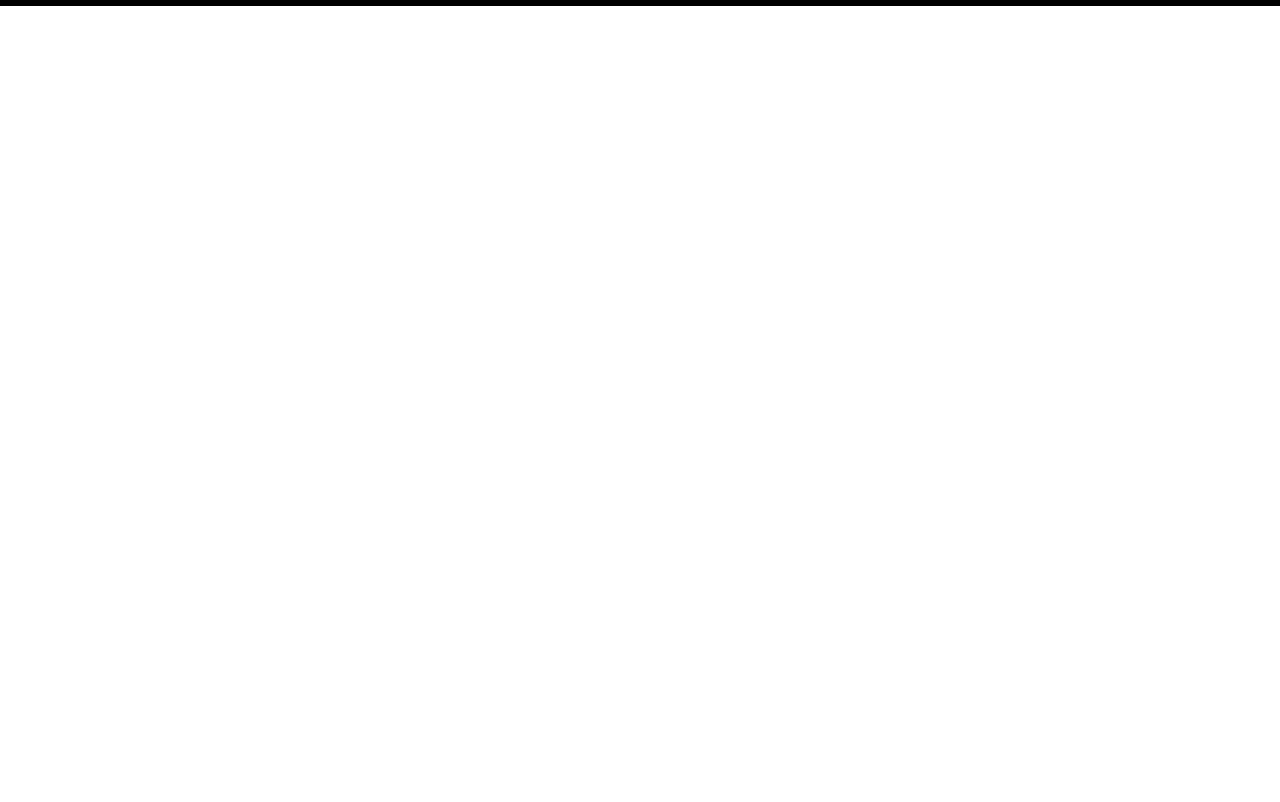
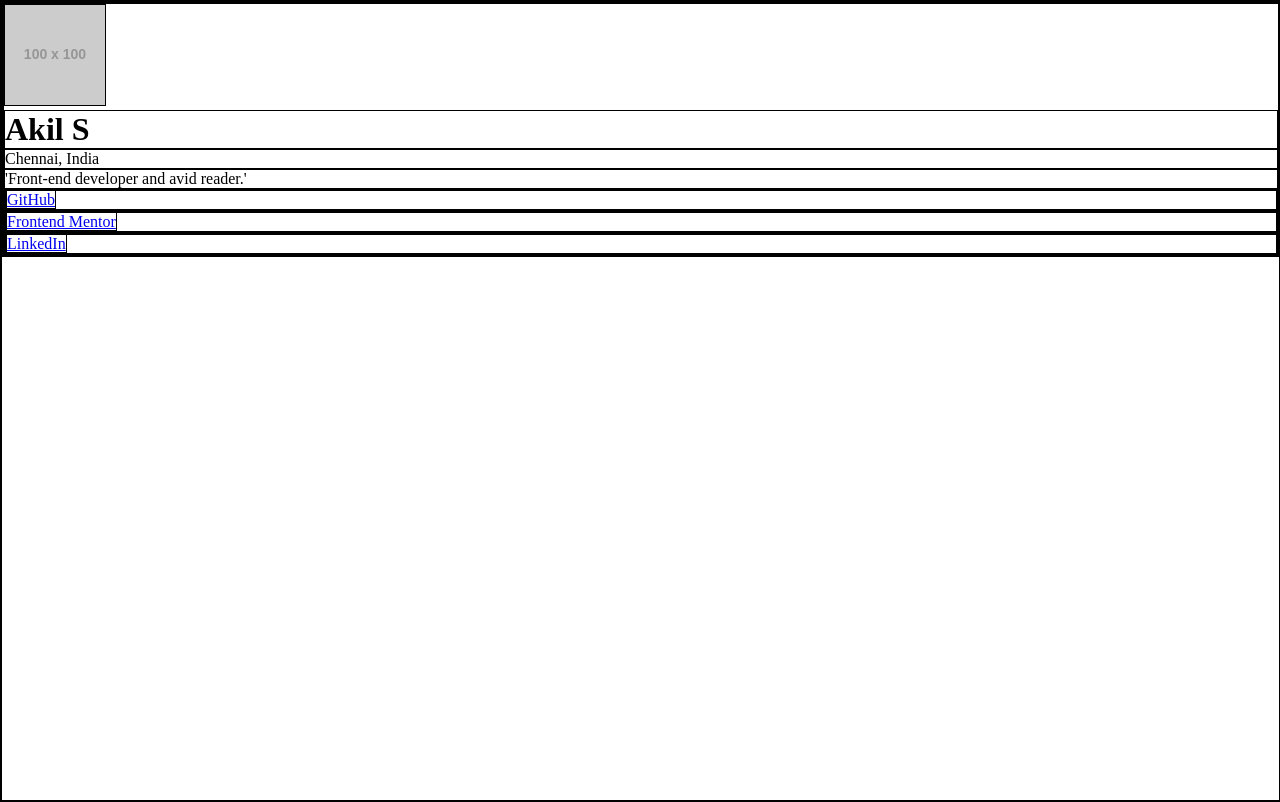
Before and after one commit to akil4/social_links_profile, a plain HTML site: page index.html in a window 1280 px wide. Drawn offline with Linux system fonts and the light colour scheme; placeholder pictures from the web are drawn by us.

Commit message:
add html elements to webpage

```diff
--- a/index.html
+++ b/index.html
@@ -4,11 +4,28 @@
     <meta charset="UTF-8">
     <meta name="viewport" content="width=device-width, initial-scale=1.0">
     <link rel="stylesheet" href="styles.css">
+    <link rel="preconnect" href="https://fonts.googleapis.com">
+    <link rel="preconnect" href="https://fonts.gstatic.com" crossorigin>
+    <link href="https://fonts.googleapis.com/css2?family=Ubuntu:ital,wght@0,300;0,400;0,500;0,700;1,300;1,400;1,500;1,700&display=swap" rel="stylesheet">
     <title>Social Links Profile</title>
 </head>
 <body>
     <main>
-
+        <div class="container">
+            <img src="https://placehold.co/100x100" alt="Profile picture">
+            <h1 class="bold">Akil S</h1>
+            <p class="address bold">Chennai, India</p>
+            <p class="description">'Front-end developer and avid reader.'</p>
+            <div class="element-container">
+                <p class="bold"><a href="https://github.com/akil4">GitHub</a></p>
+            </div>
+            <div class="element-container">
+                <p class="bold"><a href="https://www.frontendmentor.io/profile/akil4">Frontend Mentor</a></p>
+            </div>
+            <div class="element-container">
+                <p class="bold"><a href="https://www.linkedin.com/in/akil4/">LinkedIn</a></p>
+            </div>
+        </div>
     </main>
 </body>
 </html>
--- a/styles.css
+++ b/styles.css
@@ -6,3 +6,8 @@
     box-sizing: border-box;
     border: 1px solid black;
 }
+
+body {
+    width: 100vw;
+    height: 100vh;
+}
```
